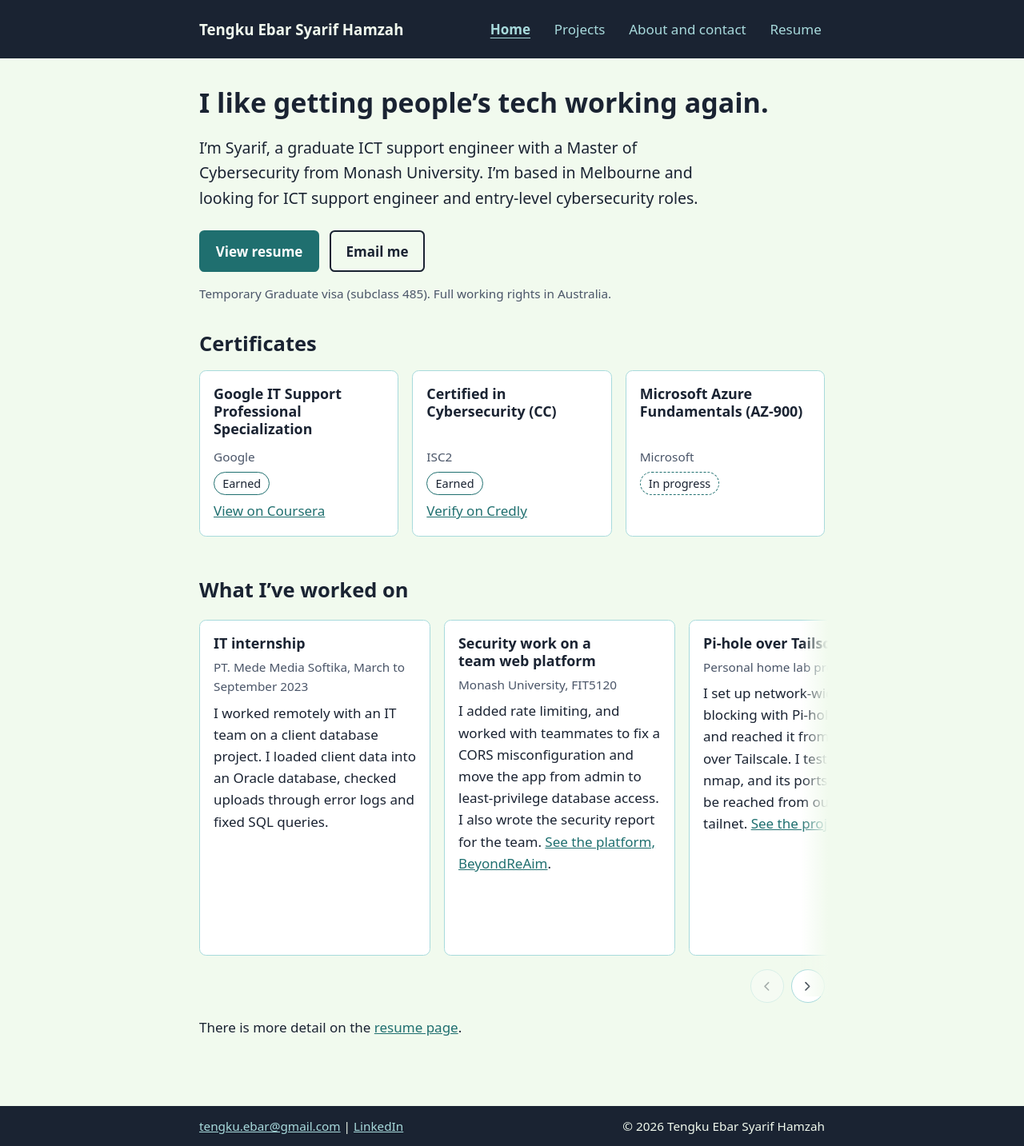
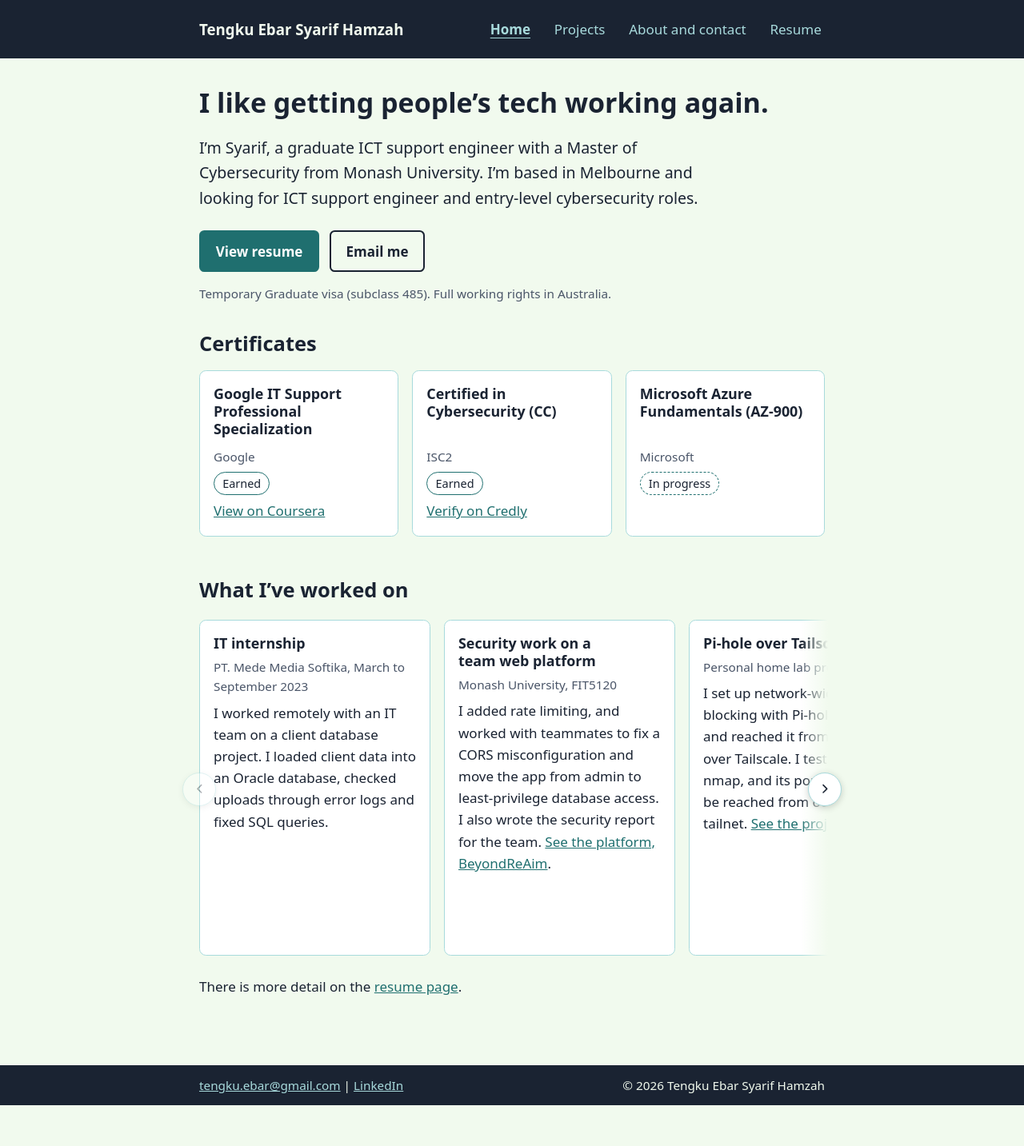
Before and after one commit to tengkuebar/tengkuebar.github.io, a Jekyll site: the page built from index.md, in a window 1280 px wide. Shown: the whole page at 80% size. Built offline with Jekyll 4.4.1, drawn with Linux system fonts in a browser that asks for light colours; after the commit the page ends 1382 px from its top, so only the background shows below that.

Commit message:
Float scroller arrows over the card edges
Co-Authored-By: Claude Sonnet 5.5 <noreply@anthropic.com>

```diff
--- a/assets/css/style.css
+++ b/assets/css/style.css
@@ -562,14 +562,22 @@ pre {
 .scroller.can-prev::before,
 .scroller.can-next::after { opacity: 1; }
 
+/* Arrows float over the left and right edges, vertically centred, half outside the cards */
 .scroller-controls {
-  display: flex;
-  justify-content: flex-end;
-  gap: 0.5rem;
-  margin-top: 0.5rem;
+  position: absolute;
+  inset: 0;
+  pointer-events: none;
+  z-index: 2;
 }
 
+.scroller-controls[hidden] { display: none; }
+
 .scroller-btn {
+  position: absolute;
+  top: 50%;
+  margin-top: -1.25rem;
+  pointer-events: auto;
+  box-shadow: 0 2px 8px rgb(0 0 0 / 0.18);
   width: 2.5rem;
   height: 2.5rem;
   display: grid;
@@ -581,6 +589,12 @@ pre {
   font: inherit;
   cursor: pointer;
   transition: transform 160ms var(--ease-out), opacity 160ms var(--ease-out);
+}
+.scroller-btn[data-dir="-1"] { left: -0.9rem; }
+.scroller-btn[data-dir="1"] { right: -0.9rem; }
+@media (min-width: 40em) {
+  .scroller-btn[data-dir="-1"] { left: -1.25rem; }
+  .scroller-btn[data-dir="1"] { right: -1.25rem; }
 }
 .scroller-btn:active:not(:disabled) { transform: scale(0.94); }
 .scroller-btn:disabled { opacity: 0.35; cursor: default; }
```
